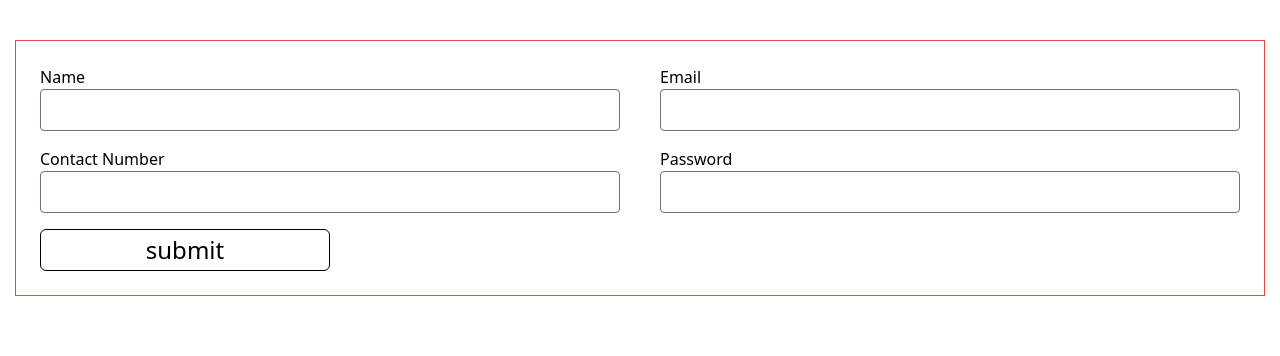
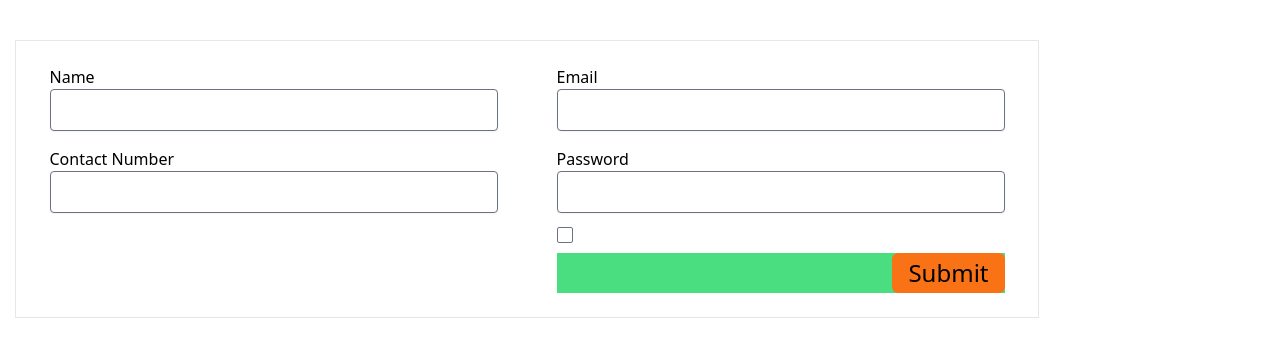
Before and after one commit to Atik074/react-hook-form, a React (Vite) app: page / in a window 1280 px wide. Shown: the top 356 px of the page. Built offline with nearby package versions, Linux system fonts and the light colour scheme.

Commit message:
bug fixed into layer base design

```diff
--- a/src/App.tsx
+++ b/src/App.tsx
@@ -1,10 +1,14 @@
 
 import './App.css'
-
+import MainLayout from './components/layout/MainLayout'
+import './style/form.css'
 function App() {
 
   return (
     <>
+    <MainLayout>
+    </MainLayout>
+
     </>
   )
 }
--- a/src/components/layout/MainLayout.tsx
+++ b/src/components/layout/MainLayout.tsx
@@ -1,5 +1,6 @@
 import { Outlet } from "react-router-dom";
 import ReactHookForm from "../reactHookForm/ReactHookForm";
+
 
 const MainLayout = () => {
     return (
--- a/src/components/reactHookForm/ReactHookForm.tsx
+++ b/src/components/reactHookForm/ReactHookForm.tsx
@@ -1,4 +1,5 @@
 import { useForm } from "react-hook-form";
+import cn from "../../util/cn";
 
 const ReactHookForm = () => {
     const {register , handleSubmit} = useForm()
@@ -6,31 +7,50 @@ const ReactHookForm = () => {
     const onSubmit = (data) =>{
         console.log(data)
     }
+   const double = true;
+
     return (
-        <form onSubmit={handleSubmit(onSubmit)} className="mt-10    border border-red-500 p-6">
-        <div className=" grid grid-cols-1 md:grid-cols-2  gap-y-4 gap-x-10">
-            <div>
+        <form onSubmit={handleSubmit(onSubmit)}
+         className={cn("mt-10 w-full   border p-6" ,{
+           "max-w-5xl" : double ,
+           "max-w-md"  : !double
+         })}>
+
+
+        <div className={cn(" grid grid-cols-1 justify-items-center   gap-y-4 gap-x-10" , {
+          "md:grid-cols-2" : double
+        })}>
+            <div className="w-full max-w-md">
                 <label className="block" htmlFor="name">Name</label>
-                <input className="border rounded w-full" type="text" id="name" {...register('name')} />
+            <input  type="text" id="name" {...register('name')} />
             </div>
-            <div>
+            <div className="w-full max-w-md">
                 <label className="block" htmlFor="email">Email</label>
-                <input className="border rounded w-full" type="email" id="email" {...register('email')} />
+                <input className="border rounded" type="email" id="email" {...register('email')} />
             </div>
 
-            <div>
+            <div className="w-full max-w-md">
                 <label className="block" htmlFor="name">Contact Number</label>
-                <input className="border rounded w-full" type="number" id="number" {...register('number')} />
+                <input className="border rounded" type="number" id="number" {...register('number')} />
             </div>
-            <div>
+            <div className="w-full max-w-md">
                 <label className="block" htmlFor="password">Password</label>
-                <input className="border rounded w-full" type="password" id="password" {...register('password')} />
+                <input className="border rounded mb-2" type="password" id="password" {...register('password')} />
+                <input  type="checkbox" name="" id="" />
             </div>
 
-            <input className="border border-black px-6 py-1 text-2xl rounded-md w-1/2 " type="submit" value="submit" />
 
 
      </div>
+
+     <div className={cn(" grid grid-cols-1 justify-items-center   gap-y-4 gap-x-10 mt-2" , {
+          "md:grid-cols-2" : double
+        })}>
+
+            <div className="bg-green-400 w-full max-w-md col-start-1 md:col-start-2  flex justify-end">
+                <button className="bg-orange-500 text-2xl rounded-md px-4 py-1 w-full md:w-fit">Submit</button>
+            </div>
+         </div>
 
         </form>
     );
--- a/src/index.css
+++ b/src/index.css
@@ -1,3 +1,4 @@
+@import './style/form.css' ;
 @tailwind base;
 @tailwind components;
 @tailwind utilities;
--- a/src/routes/Router.tsx
+++ b/src/routes/Router.tsx
@@ -1,5 +1,5 @@
 import { createBrowserRouter } from "react-router-dom";
-import MainLayout from "../components/layout/MainLayout";
+ import MainLayout from "../components/layout/MainLayout";
 
 const router = createBrowserRouter([
 
--- /dev/null
+++ b/src/style/form.css
@@ -0,0 +1,29 @@
+@layer base{
+    [type='text'],
+    input:where(:not([type])),
+    [type='email'],
+    [type='url'],
+    [type='password'],
+    [type='number'],
+    [type='date'],
+    [type='datetime-local'],
+    [type='month'],
+    [type='search'],
+    [type='tel'],
+    [type='time'],
+    [type='week'],
+    [multiple],
+    textarea,
+    select{
+        @apply  border rounded w-full focus:border-purple-500 focus:ring-1 focus:ring-purple-500 shadow-sm ;
+
+    }
+
+    [type='checkbox'],
+    [type ='radio']
+    {
+        @apply rounded-sm  border focus:border-purple-500 checked:bg-purple-500 hover:bg-purple-500 focus:ring-1 focus:ring-purple-500 text-purple-500;
+    }
+
+
+}
--- /dev/null
+++ b/src/util/cn.tsx
@@ -0,0 +1,9 @@
+import { twMerge } from "tailwind-merge";
+import { clsx ,ClassValue} from "clsx";
+
+
+const cn = (...inputs:ClassValue[]) => {
+    return twMerge(clsx(inputs))
+};
+
+export default cn;
--- a/tailwind.config.js
+++ b/tailwind.config.js
@@ -1,9 +1,9 @@
-/* eslint-disable no-undef */
+
 /** @type {import('tailwindcss').Config} */
 export default {
   content: [
-    "./index.html",
-    "./src/**/*.{js,ts,jsx,tsx}",
+    './src/**/*.{js,jsx,ts,tsx}',
+    './public/index.html',
   ],
   theme: {
     extend: {},
```
Also changed, not shown: package.json (+6 -1 lines), 1 other file (tests, documents, lock files or other folders).
